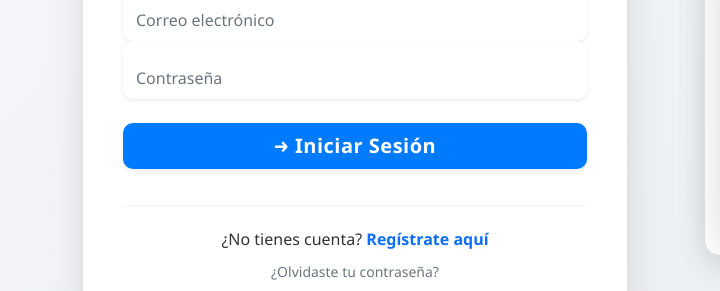
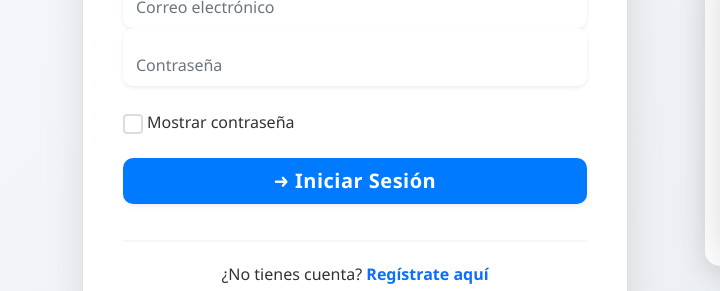
Before and after one commit to dontadeo2/TadeoRepositorioPersonal, a plain HTML site: page login.html in a window 1280 px wide. Shown: the part 277-568 px from the top of the page, 0-720 px from the left. Drawn offline with nearby package versions, Linux system fonts and the light colour scheme; grey boxes are pictures that could not be loaded.

Commit message:
Descomentar la sección de mostrar contraseña en el formulario de inicio de sesión

```diff
--- a/login.html
+++ b/login.html
@@ -76,12 +76,12 @@
                                 </label>
                             </div>
 
-                            <!--<div class="form-check mb-4">
+                            <div class="form-check mb-4">
                                 <input class="form-check-input" type="checkbox" id="showPassword">
                                 <label class="form-check-label" for="showPassword">
                                     Mostrar contraseña
                                 </label>
-                            </div>-->
+                            </div>
 
                             <!--<div class="form-check mb-4">
                                 <input class="form-check-input" type="checkbox" id="remember">
```
